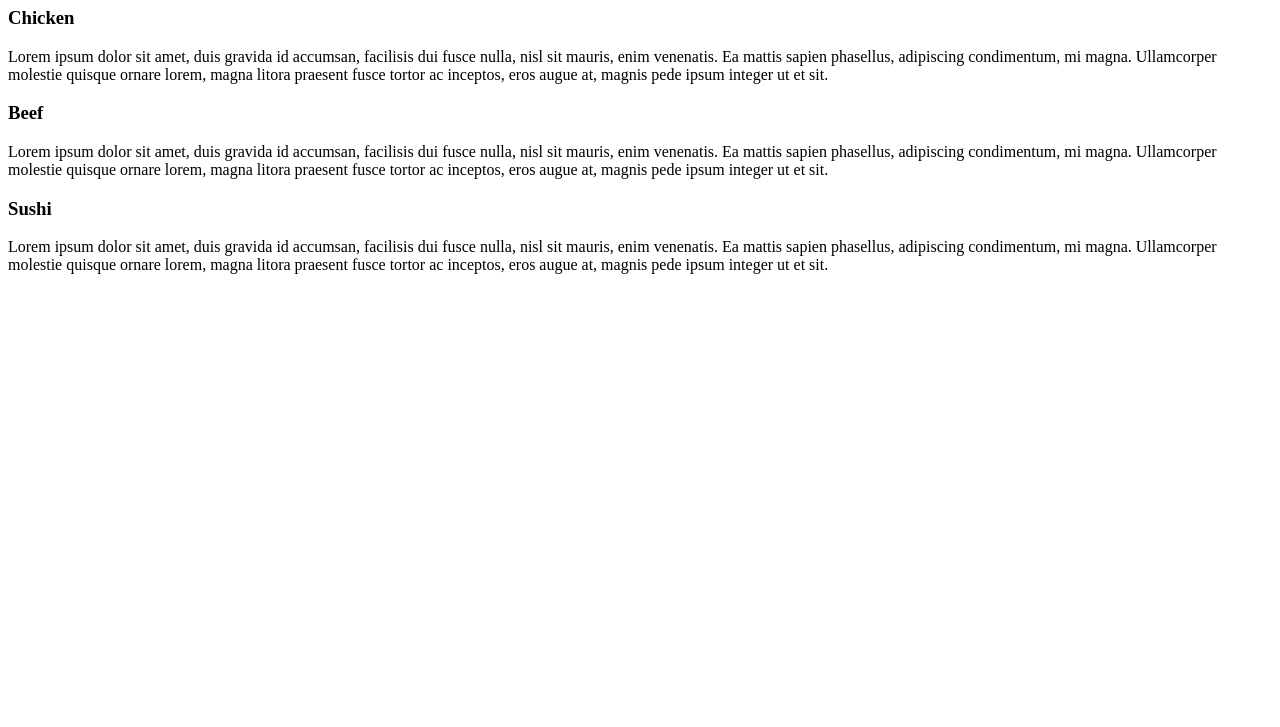
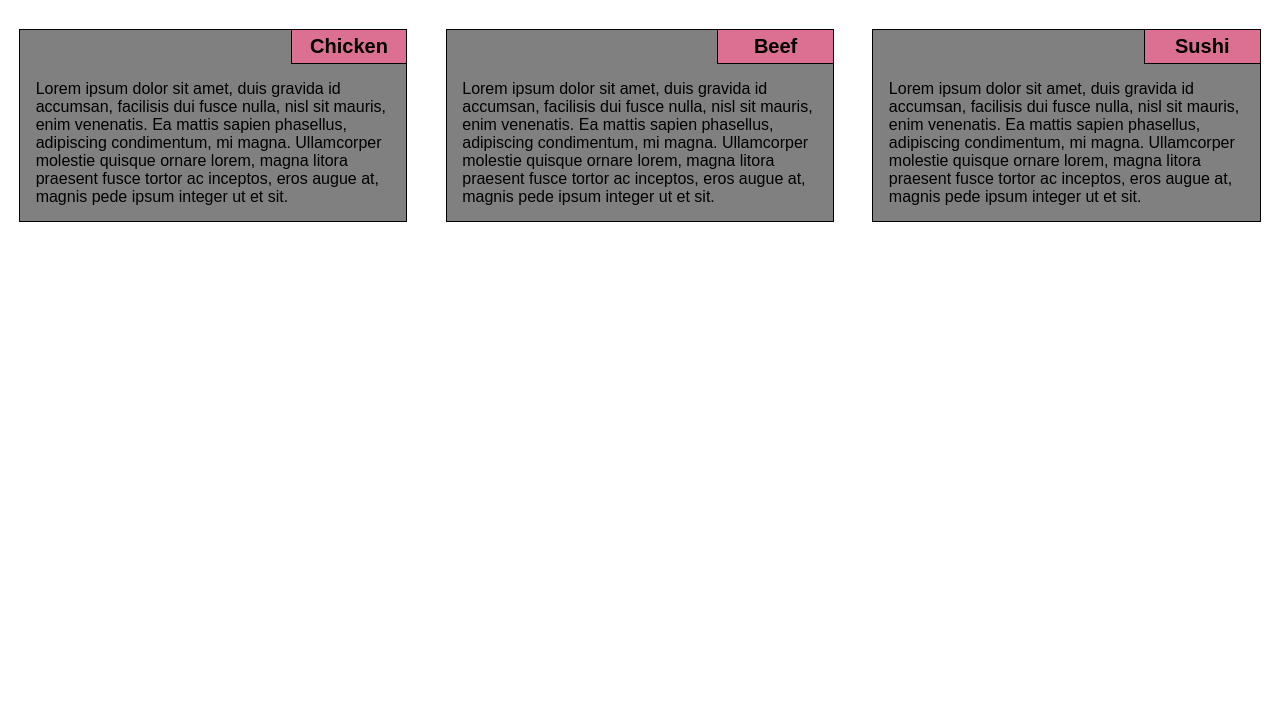
Before and after one commit to durga49/durga49.github.io, a plain HTML site: page module2-solution/index.html in a window 1280 px wide. Shown: the part 73-800 px from the top of the page. Drawn offline with Linux system fonts and the light colour scheme.

Commit message:
added a chnage

```diff
--- a/module2-solution/index.html
+++ b/module2-solution/index.html
@@ -3,7 +3,7 @@
 <head>
     <meta charset="UTF-8">
     <meta name="view-port" content="width=device-width, initial-scale=1.0">
-    <link rel="stylesheet" type="text/css" href="1.css">
+    <link rel="stylesheet" type="text/css" href="style.css">
     </head>
     <body>
         <h1>Our Menu</h1>
```
